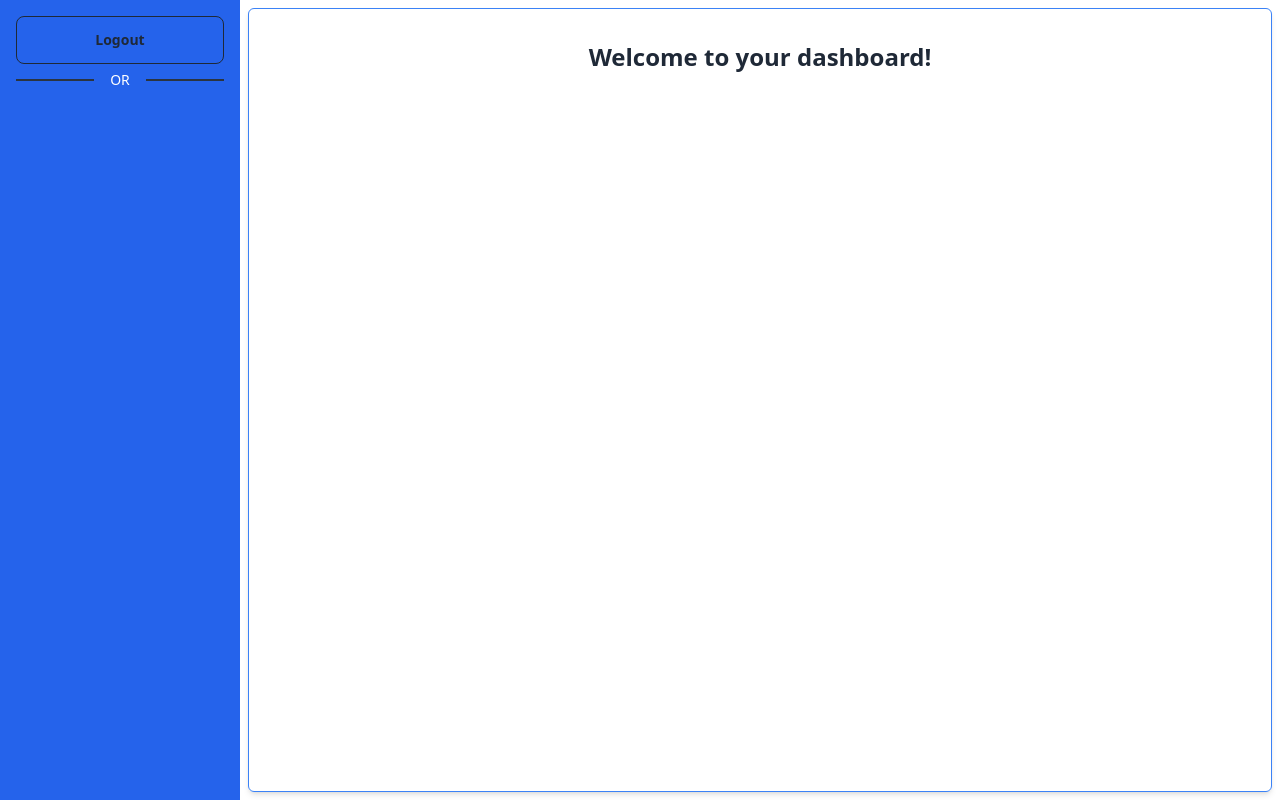
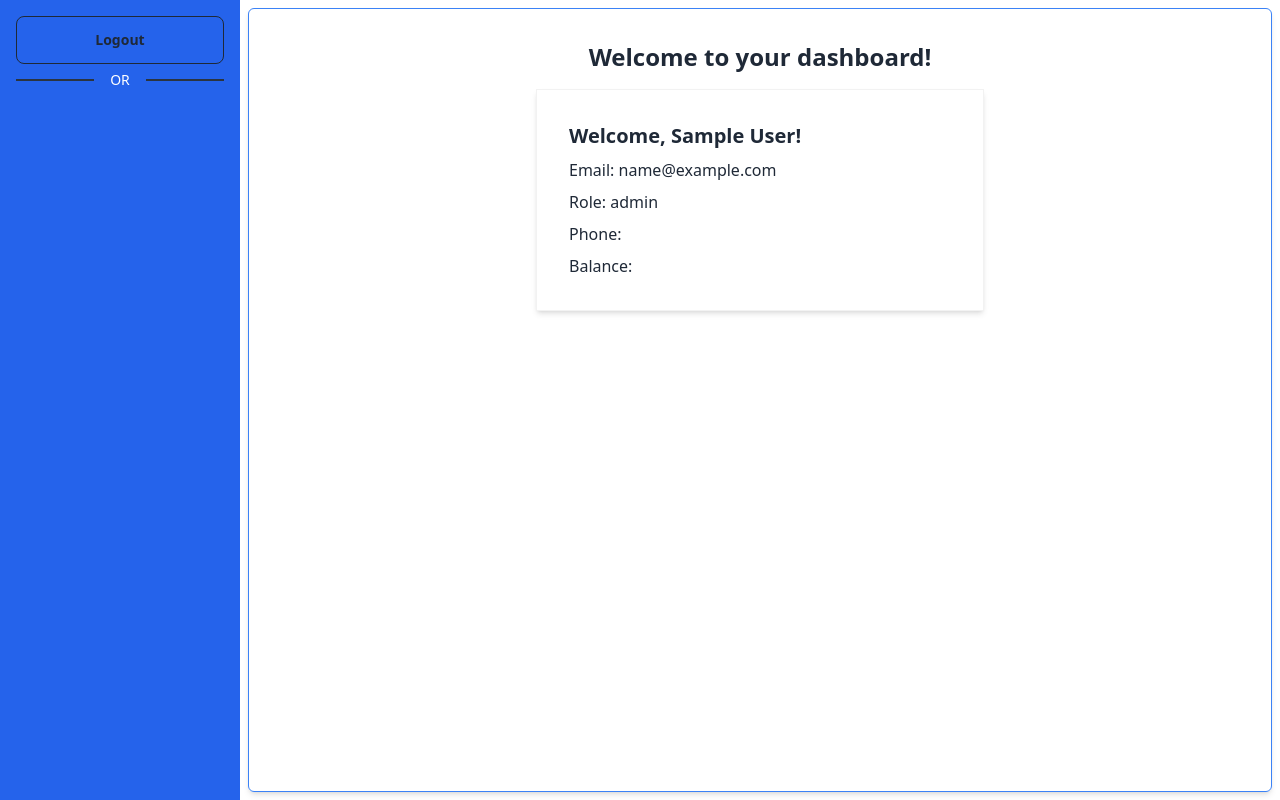
Before and after one commit to shahadathhs/cashless-client, a React (Vite) app: page /dashboard in a window 1280 px wide. Built offline with nearby package versions, Linux system fonts and the light colour scheme; sample sign-in values are in the browser's storage.

Commit message:
add: user details on dashboard

```diff
--- a/src/pages/Dashboard.jsx
+++ b/src/pages/Dashboard.jsx
@@ -1,13 +1,33 @@
 import { Helmet } from "react-helmet-async";
+import { useAuth } from "../provider/AuthProvider";
 
 export default function Dashboard() {
+  const {user} = useAuth()
+  console.log(user)
+
   return (
     <div>
       <Helmet>
         <title>Dashboard | Cashless</title>
       </Helmet>
-      <div className="p-4">
+      <div className="p-4 space-y-4">
         <h1 className="text-2xl text-center font-bold">Welcome to your dashboard!</h1>
+        <div>
+        <div className="flex justify-center">
+      {user ? (
+        <div className="card-body card-bordered shadow-md max-w-md">
+          <p className="card-title">Welcome, {user.name}!</p>
+          <p>Email: {user.email}</p>
+          <p>Role: {user.role}</p>
+          <p>Phone: {user.phone}</p>
+          <p>Balance: {user.balance}</p>
+        </div>
+      ) : (
+        <p className="text-center font-bold">Loading user data...</p>
+      )}
+      </div>
+    </div>
+
       </div>
     </div>
   )
--- a/src/provider/AuthProvider.jsx
+++ b/src/provider/AuthProvider.jsx
@@ -1,6 +1,6 @@
-import { createContext, useContext, useState, useEffect } from 'react';
-import axios from 'axios';
-import PropTypes from 'prop-types';
+import { createContext, useContext, useState, useEffect } from "react";
+import axios from "axios";
+import PropTypes from "prop-types";
 
 const AuthContext = createContext();
 
@@ -9,34 +9,46 @@ export const useAuth = () => {
 };
 
 export const AuthProvider = ({ children }) => {
-  const [user, setUser] = useState(null);
-
+  const [token, setToken] = useState(localStorage.getItem("token") || null);
+  const [user, setUser] = useState(JSON.parse(localStorage.getItem("user")) || null);
 
   useEffect(() => {
-    const token = localStorage.getItem('token');
+    const token = localStorage.getItem("token");
     if (token) {
-      axios.defaults.headers.common['Authorization'] = `Bearer ${token}`;
-      setUser({ token });
+      axios.defaults.headers.common["Authorization"] = `Bearer ${token}`;
+      setToken({ token });
     }
   }, []);
 
   const login = async (identifier, pin) => {
-      const response = await axios.post(`${import.meta.env.VITE_API_URL}/login`, { identifier, pin });
-      const { token } = response.data;
-      localStorage.setItem('token', token);
-      axios.defaults.headers.common['Authorization'] = `Bearer ${token}`;
-      setUser({ token });
+    try {
+      const response = await axios.post(
+        `${import.meta.env.VITE_API_URL}/login`,
+        { identifier, pin }
+      );
+      const { token, user } = response.data;
+      localStorage.setItem("token", token);
+      localStorage.setItem("user", JSON.stringify(user));
+      axios.defaults.headers.common["Authorization"] = `Bearer ${token}`;
+      setToken(token);
+
       return response.data;
+    } catch (error) {
+      console.error("Error during login:", error);
+      throw error;
     }
+  };
 
   const logout = () => {
-    localStorage.removeItem('token');
-    axios.defaults.headers.common['Authorization'] = '';
+    localStorage.removeItem("token");
+    localStorage.removeItem("user");
+    axios.defaults.headers.common["Authorization"] = "";
+    setToken(null);
     setUser(null);
   };
 
   return (
-    <AuthContext.Provider value={{ user, login, logout }}>
+    <AuthContext.Provider value={{ user, token, login, logout }}>
       {children}
     </AuthContext.Provider>
   );
@@ -44,4 +56,4 @@ export const AuthProvider = ({ children }) => {
 
 AuthProvider.propTypes = {
   children: PropTypes.node,
-}
+};
```
